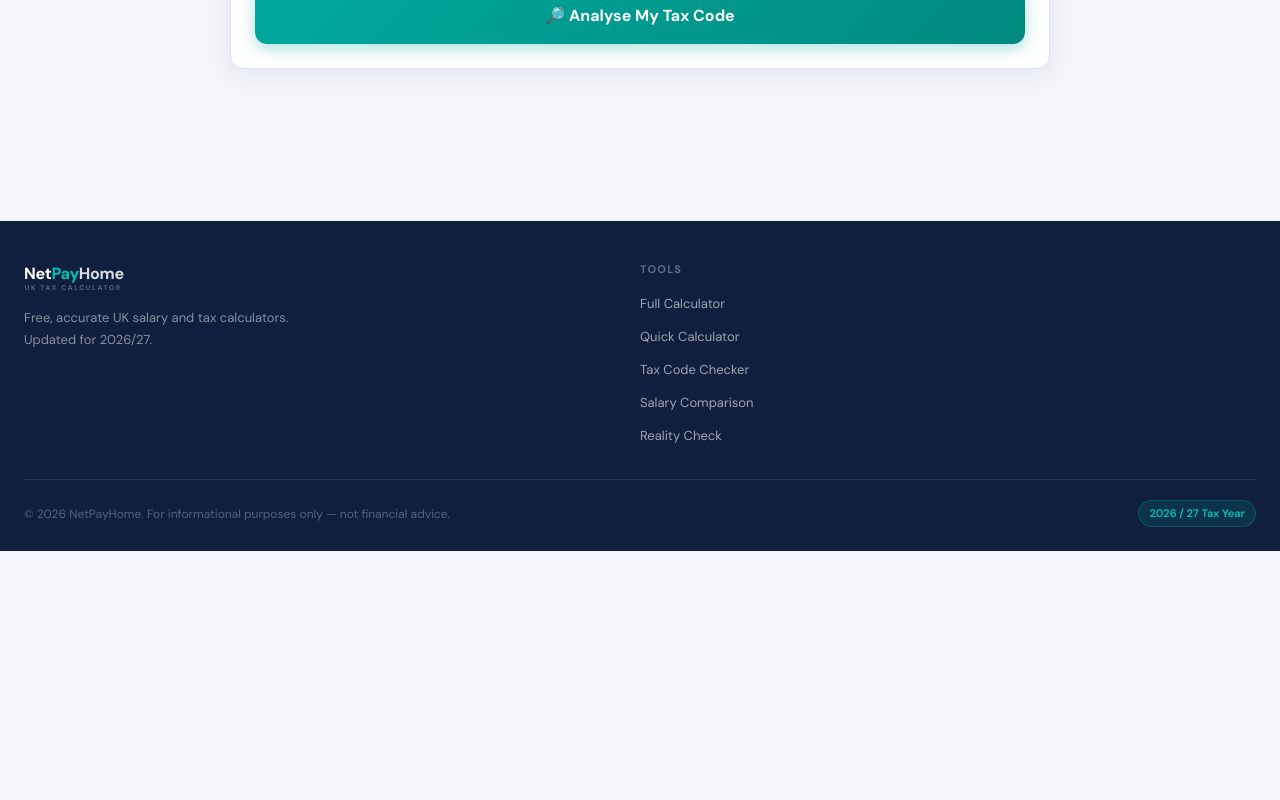
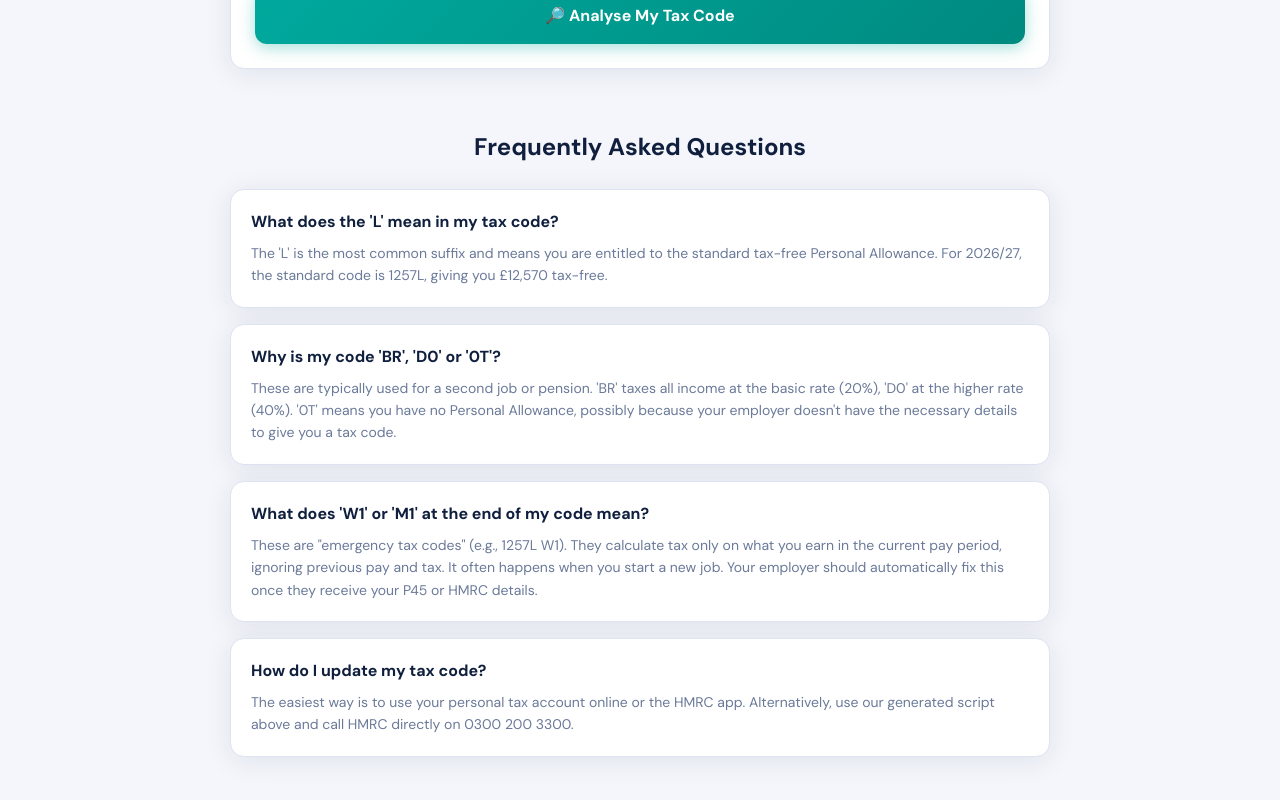
Before and after one commit to dsrashmika-prog/uktaxcal, a Next.js app: page /tax-check in a window 1280 px wide. Shown: the part 880-1680 px from the top of the page. Before the commit the page ends 1431 px from the top, so only its background shows below. Built offline with nearby package versions, Linux system fonts and the light colour scheme.

Commit message:
Add FAQ section to tax code checker

```diff
--- a/src/app/tax-check/page.tsx
+++ b/src/app/tax-check/page.tsx
@@ -170,6 +170,34 @@ export default function Page() {
       </div>
     </div>
   </div>
+
+  <div class="tc-faq" style="margin-top:60px;">
+    <h2 style="font-size:24px;font-weight:800;color:var(--navy);margin-bottom:24px;text-align:center;">Frequently Asked Questions</h2>
+    <div class="tc-card" style="margin-bottom:16px;">
+      <div class="tc-card-body" style="padding:20px;">
+        <h3 style="font-size:16px;font-weight:700;color:var(--navy);margin-bottom:8px;">What does the 'L' mean in my tax code?</h3>
+        <p style="font-size:14px;color:var(--muted);line-height:1.6;margin:0;">The 'L' is the most common suffix and means you are entitled to the standard tax-free Personal Allowance. For 2026/27, the standard code is 1257L, giving you £12,570 tax-free.</p>
+      </div>
+    </div>
+    <div class="tc-card" style="margin-bottom:16px;">
+      <div class="tc-card-body" style="padding:20px;">
+        <h3 style="font-size:16px;font-weight:700;color:var(--navy);margin-bottom:8px;">Why is my code 'BR', 'D0' or '0T'?</h3>
+        <p style="font-size:14px;color:var(--muted);line-height:1.6;margin:0;">These are typically used for a second job or pension. 'BR' taxes all income at the basic rate (20%), 'D0' at the higher rate (40%). '0T' means you have no Personal Allowance, possibly because your employer doesn't have the necessary details to give you a tax code.</p>
+      </div>
+    </div>
+    <div class="tc-card" style="margin-bottom:16px;">
+      <div class="tc-card-body" style="padding:20px;">
+        <h3 style="font-size:16px;font-weight:700;color:var(--navy);margin-bottom:8px;">What does 'W1' or 'M1' at the end of my code mean?</h3>
+        <p style="font-size:14px;color:var(--muted);line-height:1.6;margin:0;">These are "emergency tax codes" (e.g., 1257L W1). They calculate tax only on what you earn in the current pay period, ignoring previous pay and tax. It often happens when you start a new job. Your employer should automatically fix this once they receive your P45 or HMRC details.</p>
+      </div>
+    </div>
+    <div class="tc-card" style="margin-bottom:16px;">
+      <div class="tc-card-body" style="padding:20px;">
+        <h3 style="font-size:16px;font-weight:700;color:var(--navy);margin-bottom:8px;">How do I update my tax code?</h3>
+        <p style="font-size:14px;color:var(--muted);line-height:1.6;margin:0;">The easiest way is to use your personal tax account online or the HMRC app. Alternatively, use our generated script above and call HMRC directly on 0300 200 3300.</p>
+      </div>
+    </div>
+  </div>
 </div>
 
 <footer class="site-footer">
```
